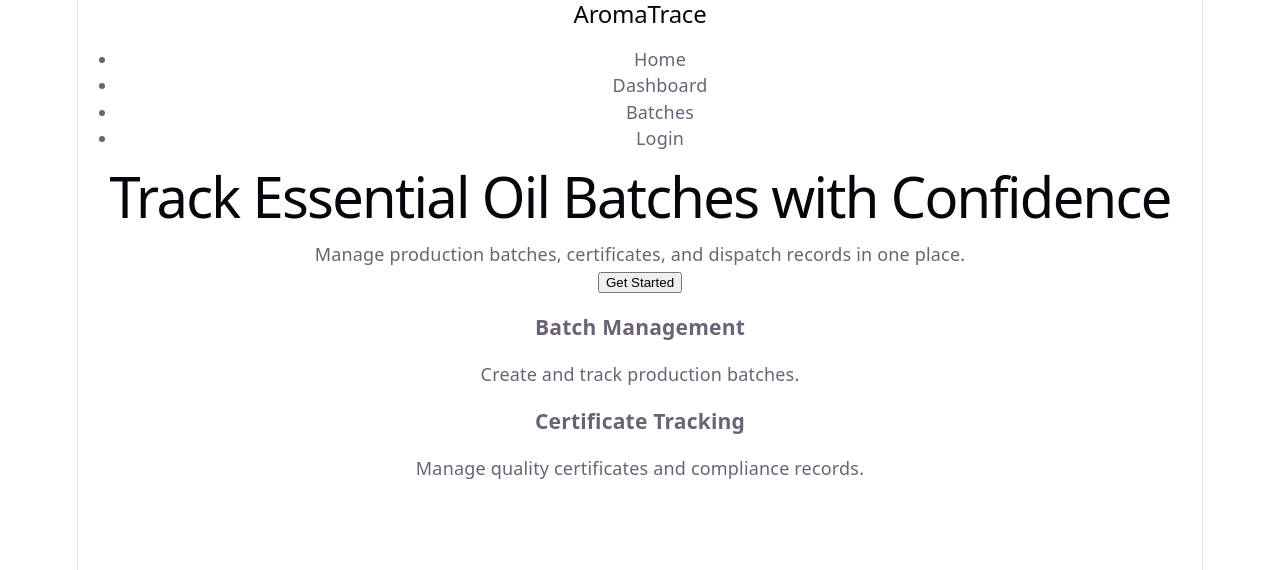
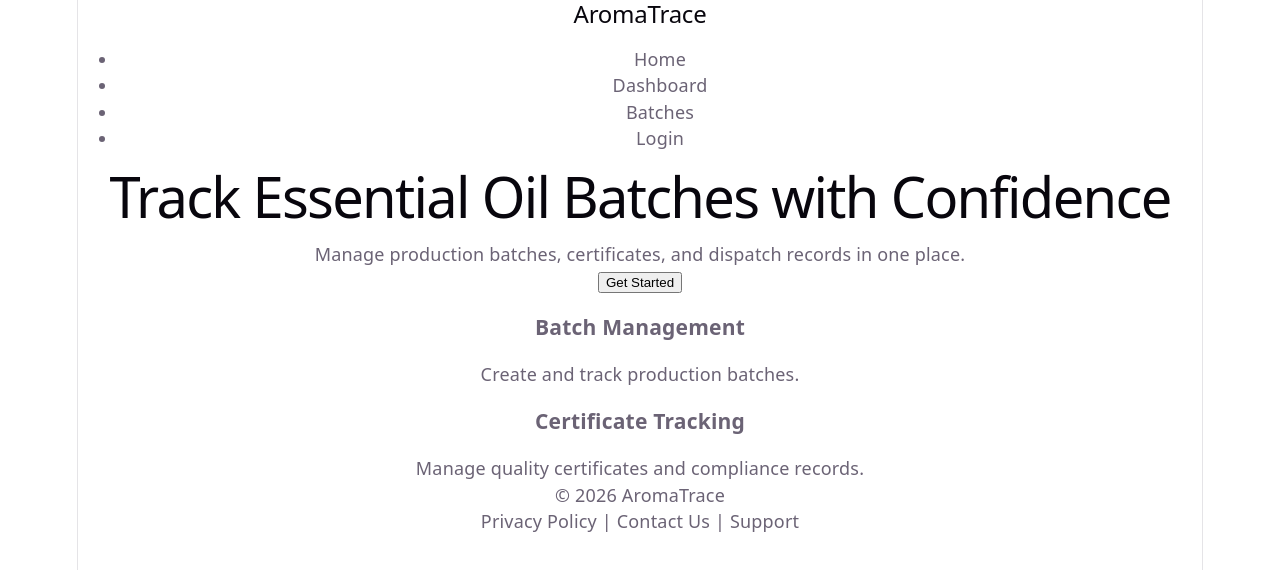
Before and after one commit to ojasjais/AromaTrace, a React (Vite) app: page / in a window 1280 px wide. Shown: the top 570 px of the page. Built offline with nearby package versions, Linux system fonts and the light colour scheme.

Commit message:
feat: add Footer component

```diff
--- a/src/App.jsx
+++ b/src/App.jsx
@@ -1,11 +1,13 @@
 import Navbar from "./components/Navbar";
 import Hero from "./components/Hero";
 import Card from "./components/Card";
+import Footer from "./components/Footer";
 
 function App() {
   return (
     <div>
       <Navbar />
+
       <Hero />
 
       <Card
@@ -17,6 +19,8 @@
         title="Certificate Tracking"
         description="Manage quality certificates and compliance records."
       />
+
+      <Footer />
     </div>
   );
 }
--- /dev/null
+++ b/src/components/Footer.jsx
@@ -0,0 +1,13 @@
+function Footer() {
+  return (
+    <footer>
+      <p>© 2026 AromaTrace</p>
+
+      <p>
+        Privacy Policy | Contact Us | Support
+      </p>
+    </footer>
+  );
+}
+
+export default Footer;
```
